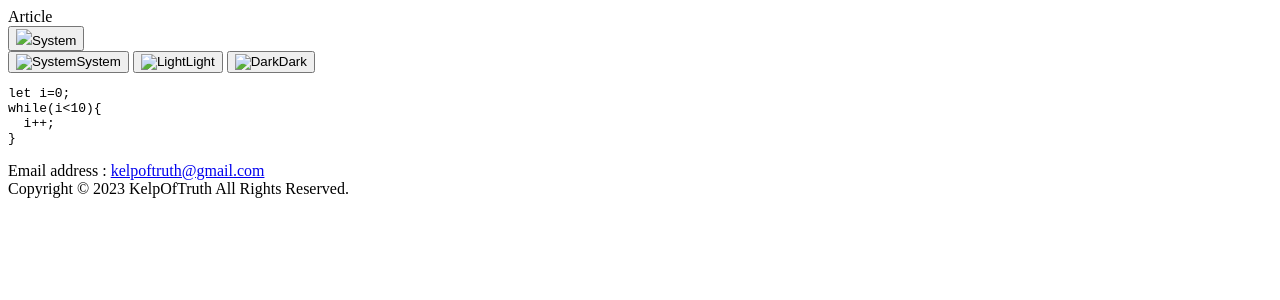
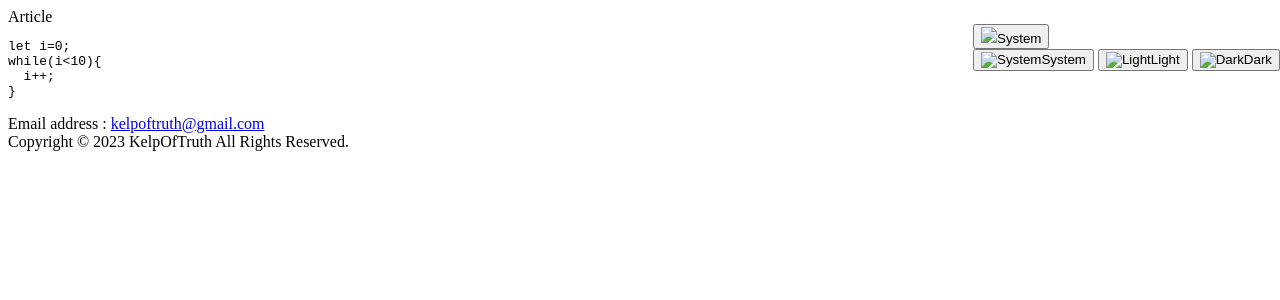
Before and after one commit to kelp-of-truth/articles, a Jekyll site: the page built from README.md, in a window 1280 px wide. Shown: the top 300 px of the page. Built offline with Jekyll 4.4.1, drawn with Linux system fonts in a browser that asks for light colours; nearby versions of some CDN libraries; our own code applies the rules of GitHub Pages for plain Markdown files.

Commit message:
Update default.html

```diff
--- a/_layouts/default.html
+++ b/_layouts/default.html
@@ -16,15 +16,17 @@
   <body>
     <header>
       <span class="title">Article</span>
+      <div style="position: absolute;top: 1.5rem;right: 0px;">
       <div id="theme">
         <div id="selected">
-          <button><img src="./system.svg"><span>System</span></button>
+          <button><img src="system.svg"><span>System</span></button>
         </div>
         <div id="option">
-          <button id="system"><img src="/article/assets/img/system.svg" alt="System"><span>System</span></button>
-          <button id="light"><img src="/article/assets/img/light.svg" alt="Light"><span>Light</span></button>
-          <button id="dark"><img src="/article/assets/img/dark.svg" alt="Dark"><span>Dark</span></button>
+          <button id="system"><img src="system.svg" alt="System"><span>System</span></button>
+          <button id="light"><img src="light.svg" alt="Light"><span>Light</span></button>
+          <button id="dark"><img src="dark.svg" alt="Dark"><span>Dark</span></button>
         </div>
+      </div>
       </div>
     </header>
     <article>
```
